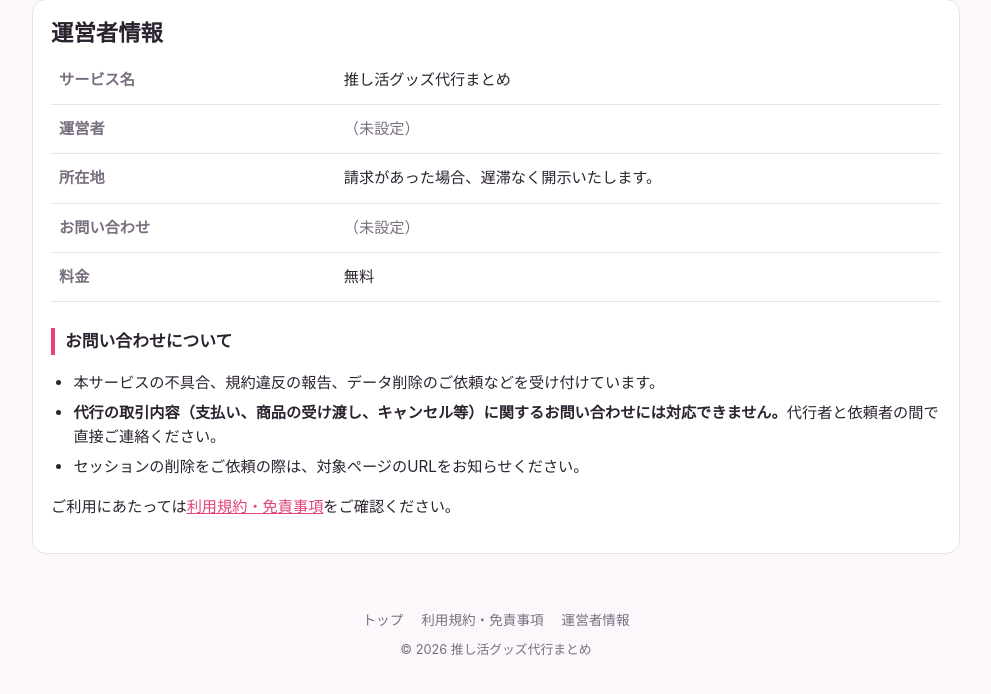
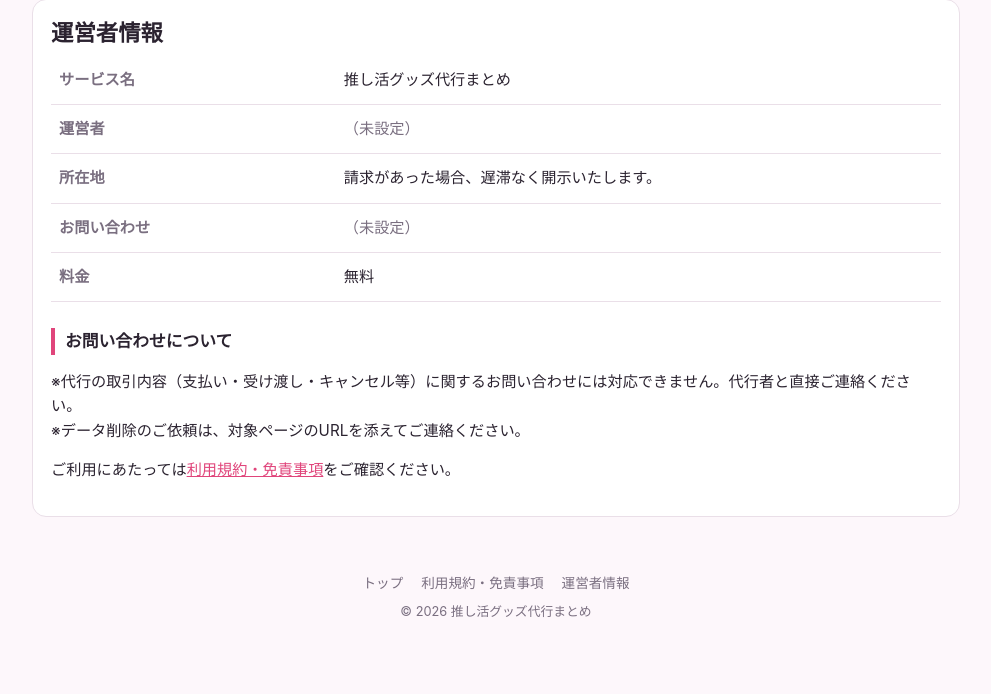
Before and after one commit to zonbi/zonbi, a PHP site: page /about.php in a window 1280 px wide. Shown: the part 68-762 px from the top of the page, without its empty margins (144-1135 px from the left). Run offline with PHP 8.4, Linux system fonts and the light colour scheme.

Commit message:
運営者情報のお問い合わせ注意書きを2行に簡潔化
Co-Authored-By: Claude Opus 5.5 <noreply@anthropic.com>
Claude-Session: https://claude.ai/code/session_011KHpmVysyKZgRmASX5m5nz

```diff
--- a/about.php
+++ b/about.php
@@ -47,11 +47,8 @@ render_header('運営者情報');
   </table>
 
   <h2>お問い合わせについて</h2>
-  <ul>
-    <li>本サービスの不具合、規約違反の報告、データ削除のご依頼などを受け付けています。</li>
-    <li><strong>代行の取引内容（支払い、商品の受け渡し、キャンセル等）に関するお問い合わせには対応できません。</strong>代行者と依頼者の間で直接ご連絡ください。</li>
-    <li>セッションの削除をご依頼の際は、対象ページのURLをお知らせください。</li>
-  </ul>
+  <p class="small">※代行の取引内容（支払い・受け渡し・キャンセル等）に関するお問い合わせには対応できません。代行者と直接ご連絡ください。<br>
+  ※データ削除のご依頼は、対象ページのURLを添えてご連絡ください。</p>
 
   <p>ご利用にあたっては<a href="<?= h(url('terms.php')) ?>">利用規約・免責事項</a>をご確認ください。</p>
 </article>
```
